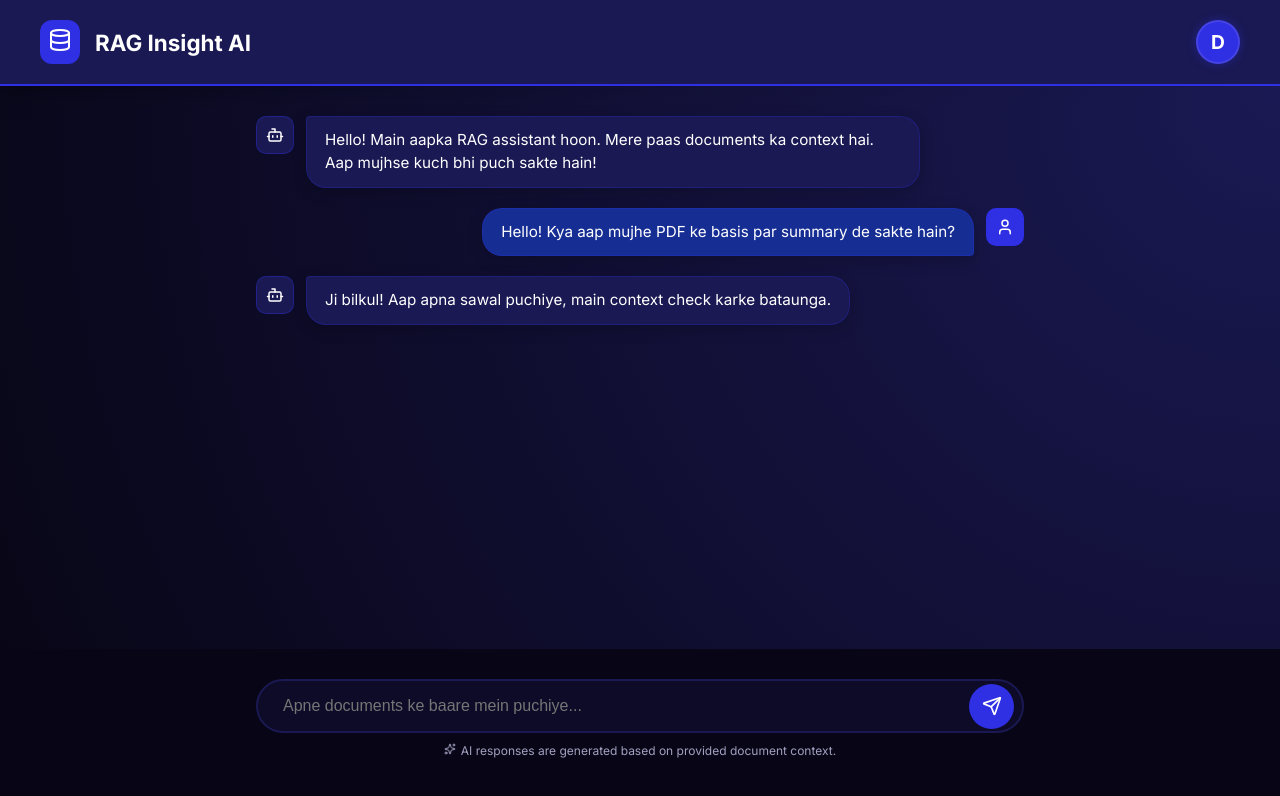
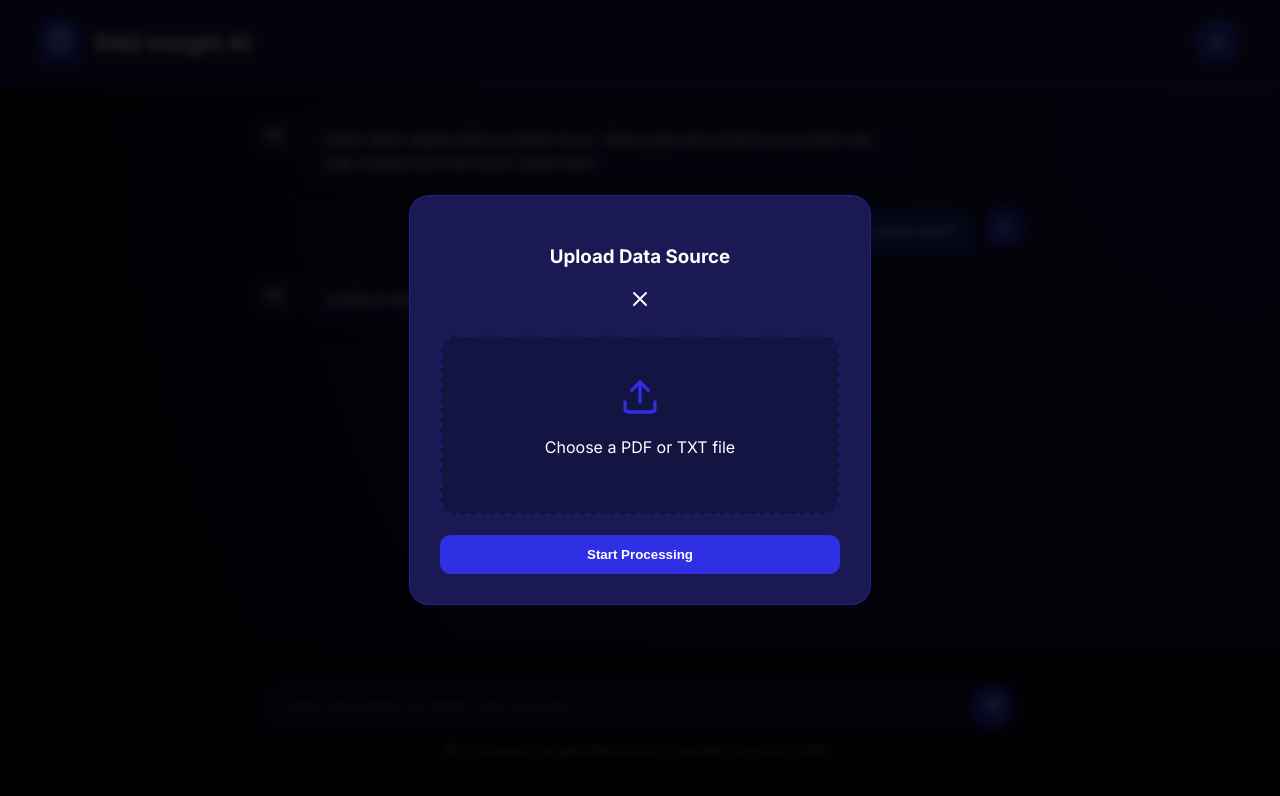
Before and after one commit to dhananjaykantsharma/Rag-Chatbot, a React (Create React App) app in the folder frontend/: page /chat in a window 1280 px wide. Shown: the top 796 px of the page. Built offline with nearby package versions, Linux system fonts and the light colour scheme; no server answers.

Commit message:
add the upload file modal in the /chat field

```diff
--- a/frontend/src/ChatInterface.jsx
+++ b/frontend/src/ChatInterface.jsx
@@ -1,5 +1,5 @@
 import React, { useState, useRef, useEffect } from 'react';
-import { Bot, User, Send, Sparkles, Database } from 'lucide-react';
+import { Bot, User, Send, Sparkles, Database, X, Upload, FileText } from 'lucide-react';
 
 const colors = {
   deepDark: '#080616',    // Main Background
@@ -26,6 +26,9 @@ const ChatInterface = () => {
     }
   }, [messages]);
 
+  const [showModal, setShowModal] = useState(true);
+  const [selectedFile, setSelectedFile] = useState(null);
+
   const handleSendMessage = (e) => {
     e.preventDefault();
     if (!input.trim()) return;
@@ -44,6 +47,43 @@ const ChatInterface = () => {
       color: colors.textWhite,
       fontFamily: 'Inter, sans-serif'
     }}>
+
+      {showModal && (
+        <div style={styles.overlay}>
+          <div style={styles.modalCard}>
+            {/* Header */}
+            <div style={styles.modalHeader}>
+              <h3>Upload Data Source</h3>
+              <X style={{ cursor: 'pointer' }} onClick={() => setShowModal(false)} />
+            </div>
+
+            {/* Upload Area */}
+            <div style={styles.uploadBox}>
+              <input
+                type="file"
+                id="fileInput"
+                hidden
+                onChange={(e) => setSelectedFile(e.target.files[0])}
+              />
+              <label htmlFor="fileInput" style={styles.label}>
+                <Upload size={40} color={colors.vibrantBlue} />
+                <p>{selectedFile ? selectedFile.name : "Choose a PDF or TXT file"}</p>
+              </label>
+            </div>
+
+            {/* Action Button */}
+            <button
+              style={styles.uploadBtn}
+              onClick={() => {
+                // Yahan aap handleFileUpload function call karenge
+                setShowModal(false);
+              }}
+            >
+              Start Processing
+            </button>
+          </div>
+        </div>
+      )}
 
       {/* --- HEADER --- */}
       <header style={{
@@ -99,7 +139,7 @@ const ChatInterface = () => {
             alignItems: 'flex-start',
             gap: '12px'
           }}>
-            {!msg.isUser && <div style={avatarStyle}><Bot size={18}/></div>}
+            {!msg.isUser && <div style={avatarStyle}><Bot size={18} /></div>}
 
             <div style={{
               maxWidth: '75%',
@@ -114,7 +154,7 @@ const ChatInterface = () => {
               {msg.text}
             </div>
 
-            {msg.isUser && <div style={{...avatarStyle, backgroundColor: colors.vibrantBlue}}><User size={18}/></div>}
+            {msg.isUser && <div style={{ ...avatarStyle, backgroundColor: colors.vibrantBlue }}><User size={18} /></div>}
           </div>
         ))}
       </main>
@@ -189,4 +229,42 @@ const avatarStyle = {
   border: `1px solid ${colors.vibrantBlue}66`
 };
 
+const styles = {
+  overlay: {
+    position: 'fixed',
+    top: 0, left: 0, right: 0, bottom: 0,
+    backgroundColor: 'rgba(0, 0, 0, 0.85)', // Dark transparent background
+    display: 'flex',
+    justifyContent: 'center',
+    alignItems: 'center',
+    zIndex: 2000,
+    backdropFilter: 'blur(5px)', // Premium blur effect
+  },
+  modalCard: {
+    backgroundColor: colors.navyBlue,
+    padding: '30px',
+    borderRadius: '20px',
+    width: '400px',
+    border: `1px solid ${colors.vibrantBlue}66`,
+    textAlign: 'center',
+  },
+  uploadBox: {
+    border: `2px dashed ${colors.vibrantBlue}44`,
+    borderRadius: '15px',
+    padding: '40px 20px',
+    margin: '20px 0',
+    backgroundColor: 'rgba(0,0,0,0.2)',
+  },
+  uploadBtn: {
+    width: '100%',
+    padding: '12px',
+    backgroundColor: colors.vibrantBlue,
+    color: 'white',
+    border: 'none',
+    borderRadius: '10px',
+    fontWeight: 'bold',
+    cursor: 'pointer',
+  }
+};
+
 export default ChatInterface;
```
Lines whose indentation alone changed are shown as unchanged.
